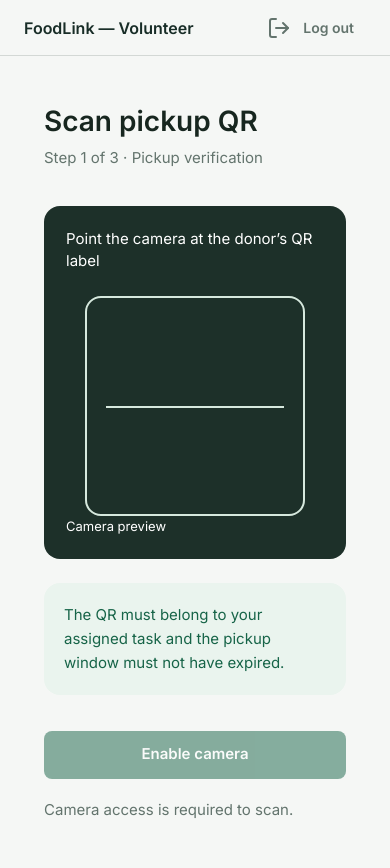
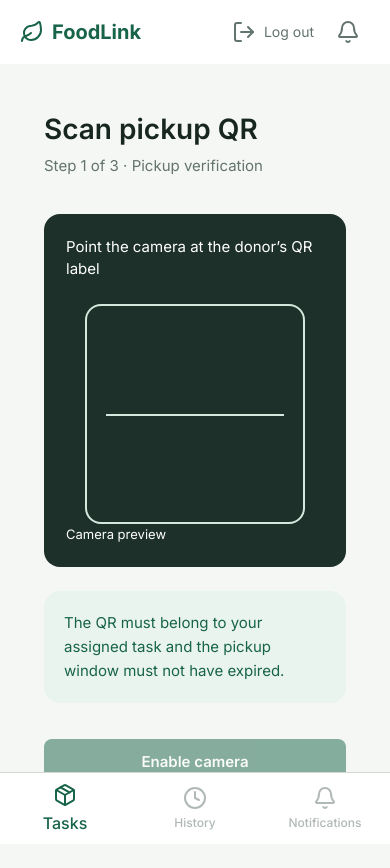
Before and after one commit to SelAvocato/Foodlink, a Next.js app: page /volunteer/scan in a window 390 px wide. Shown: the top 868 px of the page. Built offline with nearby package versions, Linux system fonts and the light colour scheme.

Commit message:
feat(volunteer): add the volunteer shell with a mobile app bar and bottom nav

```diff
--- a/src/app/(volunteer)/volunteer/layout.tsx
+++ b/src/app/(volunteer)/volunteer/layout.tsx
@@ -1,13 +1,5 @@
-import { SignOutButton } from "@/features/auth/sign-out-button";
+import { VolunteerShell } from "./volunteer-shell";
 
 export default function VolunteerLayout({ children }: { children: React.ReactNode }) {
-  return (
-    <div className="min-h-screen">
-      <header className="flex min-h-14 items-center justify-between gap-4 border-b px-6 font-semibold">
-        <span>FoodLink — Volunteer</span>
-        <SignOutButton className="min-h-11" callbackUrl="/login" />
-      </header>
-      <div className="p-6">{children}</div>
-    </div>
-  );
+  return <VolunteerShell>{children}</VolunteerShell>;
 }
--- /dev/null
+++ b/src/app/(volunteer)/volunteer/volunteer-shell.tsx
@@ -0,0 +1,90 @@
+"use client";
+
+import Link from "next/link";
+import { usePathname } from "next/navigation";
+import { Bell, Clock, Leaf, Package } from "lucide-react";
+import type { LucideIcon } from "lucide-react";
+import { SignOutButton } from "@/features/auth/sign-out-button";
+import { cn } from "@/lib/utils";
+
+type NavItem = { href: string; label: string; icon: LucideIcon; soon?: boolean };
+
+// Items marked soon have no page yet: shown greyed and not clickable, to show the panel what is planned.
+const NAV_ITEMS: NavItem[] = [
+  { href: "/volunteer", label: "Tasks", icon: Package },
+  { href: "/volunteer/history", label: "History", icon: Clock, soon: true },
+  { href: "/volunteer/notifications", label: "Notifications", icon: Bell, soon: true },
+];
+
+// Tasks is active on every /volunteer page (list, task detail, scan, inspection).
+// KNOWN LIMIT: when History or Notifications get real pages, this check must exclude their paths.
+function isTasksActive(pathname: string) {
+  return pathname === "/volunteer" || pathname.startsWith("/volunteer/");
+}
+
+export function VolunteerShell({ children }: { children: React.ReactNode }) {
+  const pathname = usePathname();
+
+  return (
+    <div className="min-h-screen">
+      {/* Desktop: the plain header stays as it was. */}
+      <header className="hidden min-h-14 items-center justify-between gap-4 border-b px-6 font-semibold md:flex">
+        <span>FoodLink — Volunteer</span>
+        <SignOutButton className="min-h-11" callbackUrl="/login" />
+      </header>
+
+      {/* Phone: app bar with logo, Log out and a static bell. */}
+      <header className="flex h-16 items-center justify-between bg-card px-5 md:hidden">
+        <span className="flex items-center gap-2 text-xl font-bold text-primary">
+          <Leaf aria-hidden className="size-6" />
+          FoodLink
+        </span>
+        <div className="flex items-center gap-1">
+          <SignOutButton className="gap-2 px-2" callbackUrl="/login" />
+          <span aria-hidden className="flex size-11 items-center justify-center text-muted-foreground">
+            <Bell className="size-6" />
+          </span>
+        </div>
+      </header>
+
+      <div className="px-6 pb-24 pt-6 md:p-6">{children}</div>
+
+      {/* Phone: bottom nav. Only Tasks is live. */}
+      <nav
+        aria-label="Volunteer"
+        className="fixed inset-x-0 bottom-0 z-10 flex h-[72px] border-t bg-card md:hidden"
+      >
+        {NAV_ITEMS.map(({ href, label, icon: Icon, soon }) => {
+          if (soon) {
+            return (
+              <span
+                key={href}
+                aria-disabled="true"
+                className="flex min-h-11 flex-1 cursor-not-allowed flex-col items-center justify-center gap-1 text-caption font-medium text-muted-foreground/50"
+              >
+                <Icon aria-hidden className="size-6" />
+                {label}
+                <span className="sr-only"> (coming soon)</span>
+              </span>
+            );
+          }
+          const active = isTasksActive(pathname);
+          return (
+            <Link
+              key={href}
+              href={href}
+              aria-current={active ? "page" : undefined}
+              className={cn(
+                "flex min-h-11 flex-1 flex-col items-center justify-center gap-1 text-caption font-medium focus-visible:outline-none focus-visible:ring-2 focus-visible:ring-ring",
+                active ? "text-primary" : "text-muted-foreground",
+              )}
+            >
+              <Icon aria-hidden className="size-6" />
+              {label}
+            </Link>
+          );
+        })}
+      </nav>
+    </div>
+  );
+}
```
